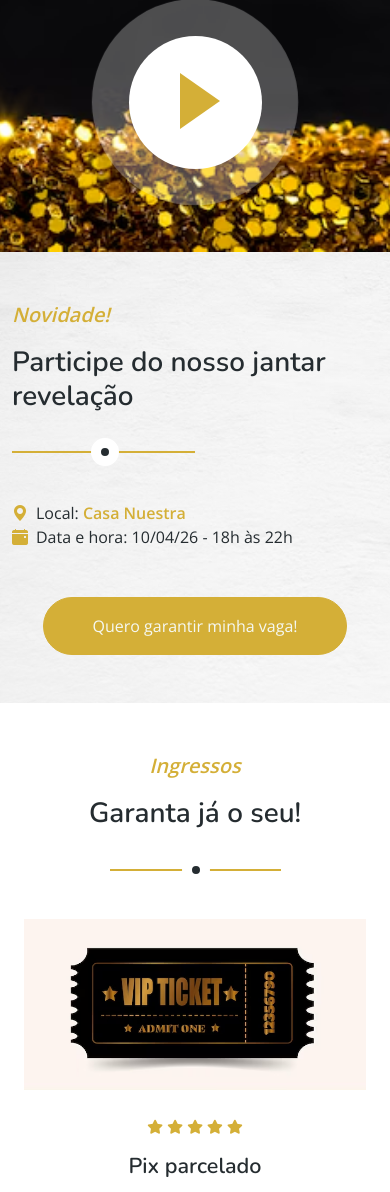
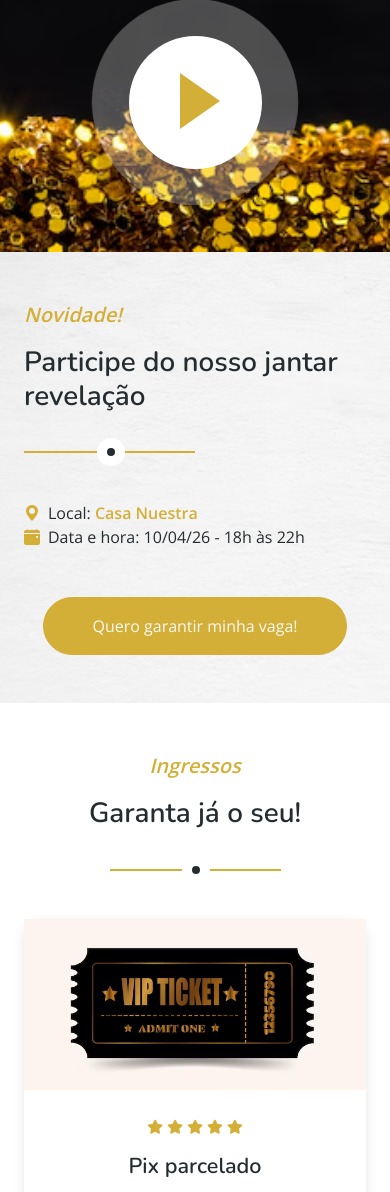
Before and after one commit to natanmorais23/EpilForAll2, a plain HTML site: page index.html in a window 390 px wide. Shown: the part 4292-5484 px from the top of the page. Drawn offline with nearby package versions, Linux system fonts and the light colour scheme.

Commit message:
fixing some bugs

```diff
--- a/css/style.css
+++ b/css/style.css
@@ -260,6 +260,20 @@
 
 .section-title.text-center::after {
     left: calc(50% - 13px);
+}
+
+.store-item {
+    box-shadow: 0 4px 12px rgba(0, 0, 0, 0.1);
+    border-radius: 1rem;
+    background: #fff;
+    margin-bottom: 1.5rem;
+    transition: transform 0.3s ease;
+}
+
+@media (max-width: 768px) {
+    .store-item {
+        margin-bottom: 2rem;
+    }
 }
 
 
--- a/index.html
+++ b/index.html
@@ -301,7 +301,7 @@
 
 
     <!-- Video Modal Start -->
-    <div class="modal modal-video fade" id="videoModal" tabindex="-1" aria-labelledby="exampleModalLabel" aria-hidden="true">
+    <div class="modal modal-video fade" style="width: 100%" id="videoModal" tabindex="-1" aria-labelledby="exampleModalLabel" aria-hidden="true">
         <div class="modal-dialog">
             <div class="modal-content rounded-0">
                 <div class="modal-header">
@@ -323,11 +323,22 @@
             </div>
         </div>
     </div>
+
+    <script>
+        const videoModal = document.getElementById('videoModal');
+        const video = document.getElementById('video');
+
+        videoModal.addEventListener('hidden.bs.modal', function () {
+            video.pause();
+            video.currentTime = 0; // opcional: reinicia o vídeo
+        });
+    </script>
+
     <!-- Video Modal End -->
 
     <!-- Dinner Start -->
-    <div class="py-5" id="dinner">
-        <div class="container w-[85%]">
+    <div class="container-xxl py-5" id="dinner">
+        <div class="container w-[80%]">
             <div class="row g-5">
                 <div class="col-lg-6 wow fadeIn" data-wow-delay="0.5s">
                     <div class="section-title">
```
